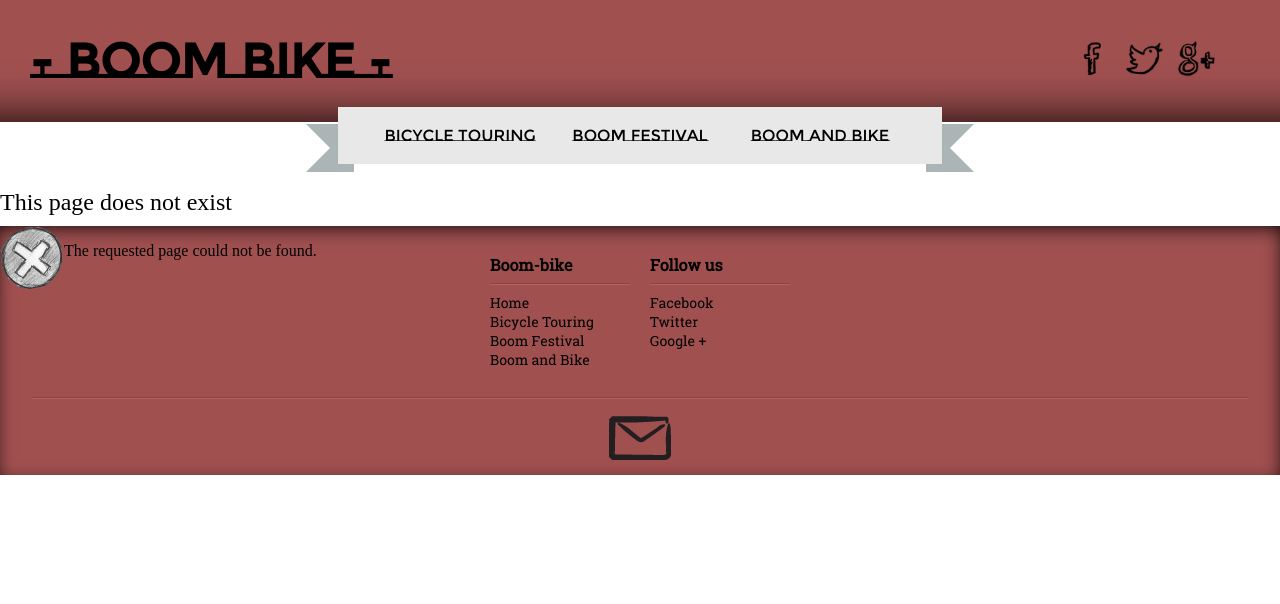
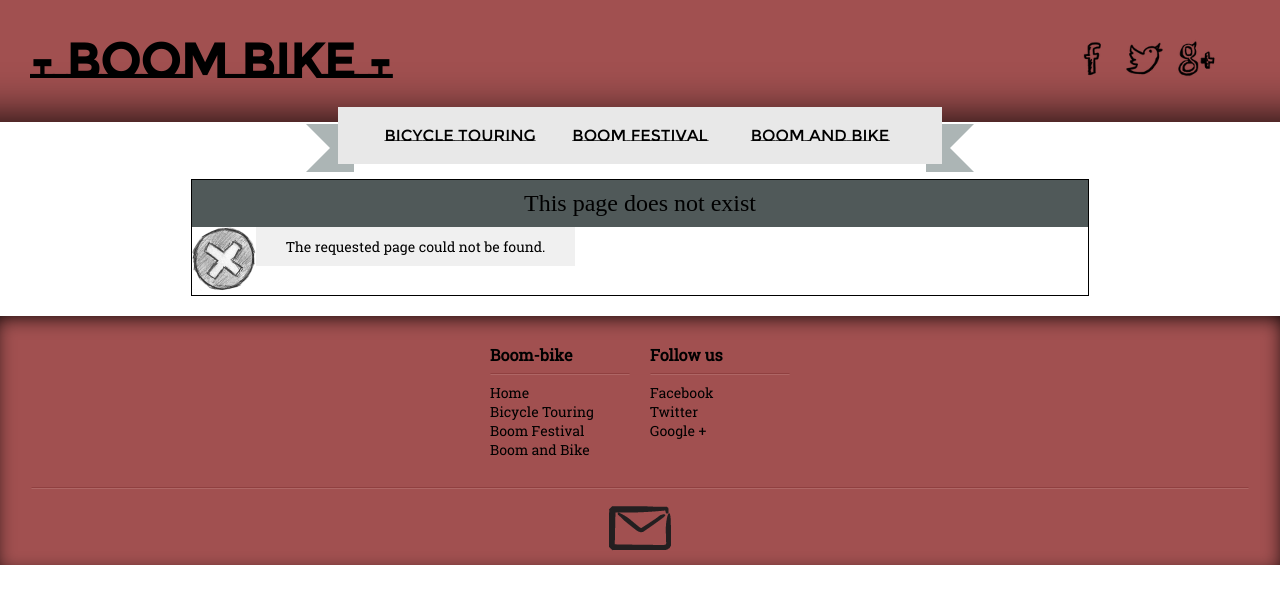
Before and after one commit to boom-bike/boombike, a Django app: template templates/404.html in a window 1280 px wide. Shown: the top 604 px of the page. Run offline with Django 3.2, Linux system fonts and the light colour scheme; the template is opened without the code that fills it, so the values that code supplies are empty; some libraries are stand-ins or nearby versions.

Commit message:
404 style update

```diff
--- a/templates/404.html
+++ b/templates/404.html
@@ -4,12 +4,18 @@
 {% load staticfiles %}
 
 {% block content %}
-    <h2>{% trans 'This page does not exist' %}</h2>
-    <div class="left">
-        <img src="{% static 'img/error.png' %}" alt="{% trans 'Error' %}" class="img64">
+<div id="bicycle_touring_content" class="article_style">
+    <div id="article_title">
+        <h2>{% trans 'This page does not exist' %}</h2>
     </div>
-    <div class="left">
-        <p>{% trans 'The requested page could not be found.' %}</p>
+    <div id="article_content">
+        <div class="left">
+            <img src="{% static 'img/error.png' %}" alt="{% trans 'Error' %}" class="img64">
+        </div>
+        <div class="left">
+            <p>{% trans 'The requested page could not be found.' %}</p>
+        </div>
+        <div class="clear"></div>
     </div>
-
+</div>
 {% endblock %}
```
